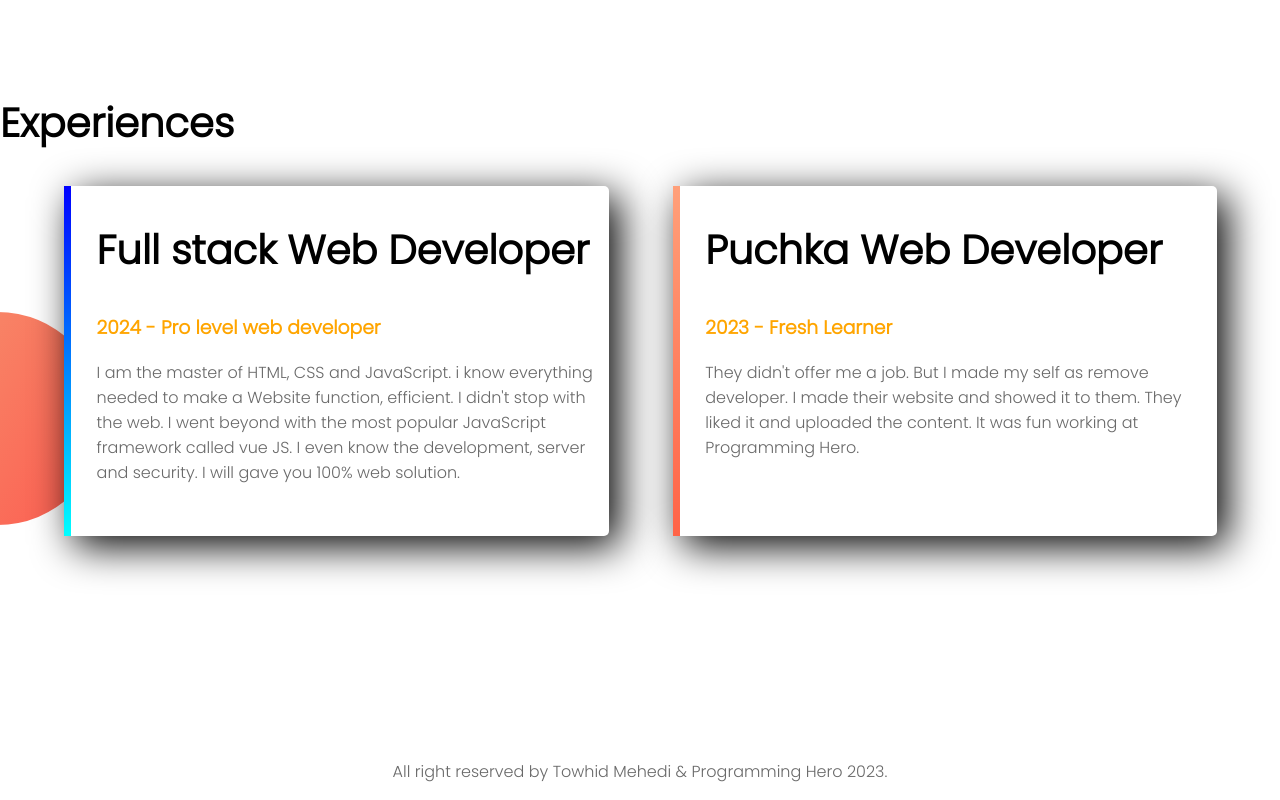
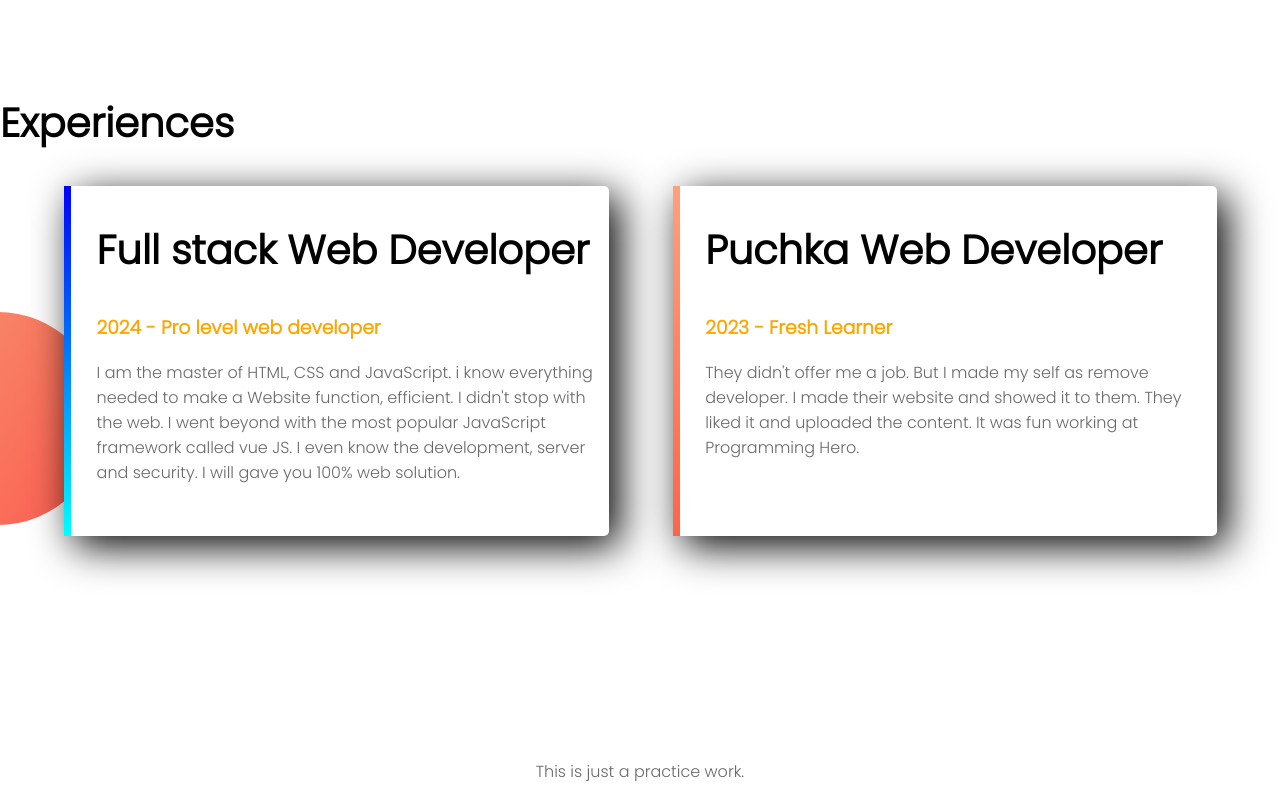
Before and after one commit to towhidmehedi/web-portfolio, a plain HTML site: page index.html in a window 1280 px wide. Shown: the part 1265-2065 px from the top of the page. Drawn offline with Linux system fonts and the light colour scheme.

Commit message:
updated footer

```diff
--- a/index.html
+++ b/index.html
@@ -46,7 +46,7 @@
         </div>
     </section>
     <footer>
-        <p>All right reserved by Towhid Mehedi & Programming Hero 2023.</p>
+        <p>This is just a practice work.</p>
     </footer>
 </body>
 </html>
```
